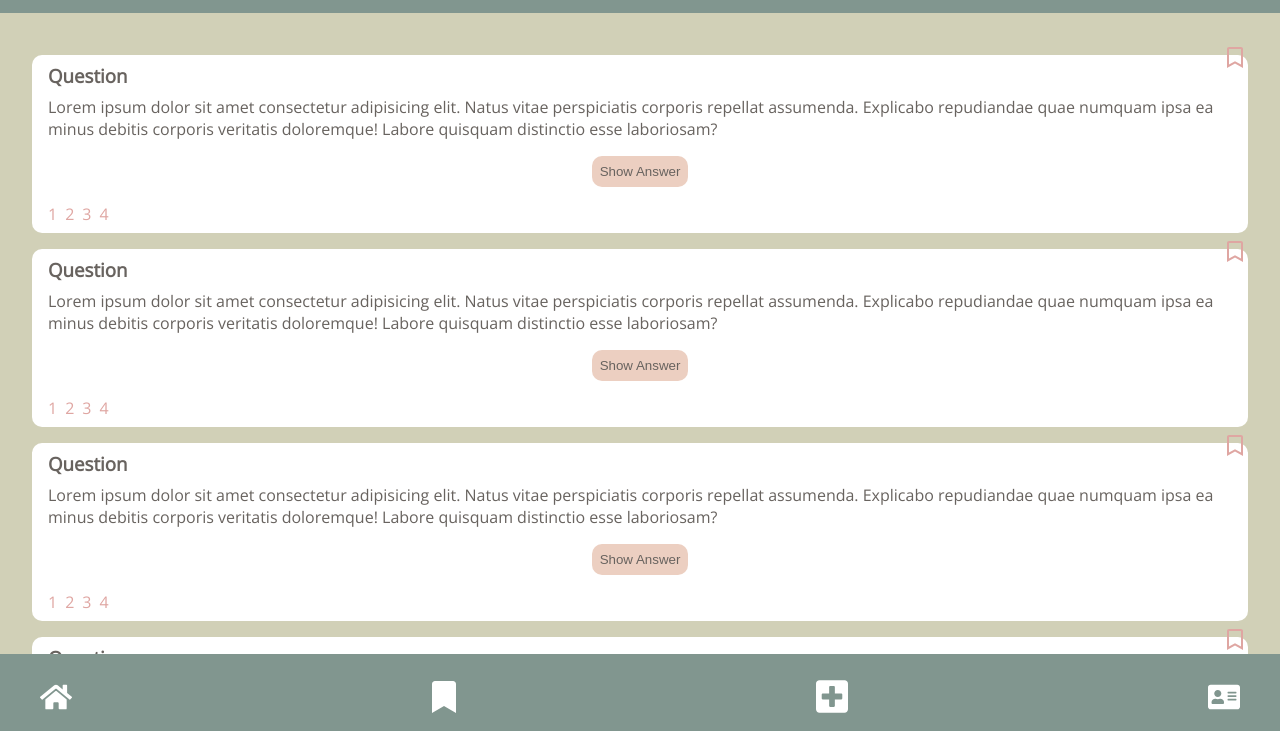
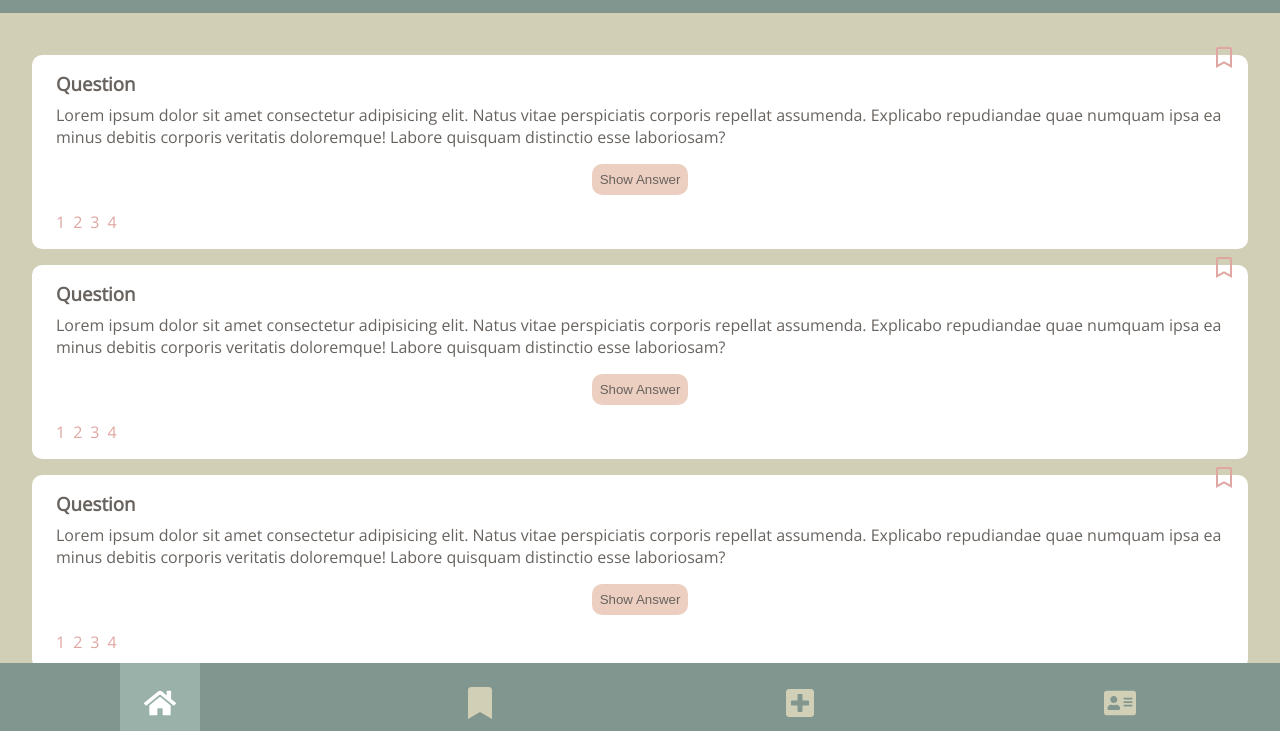
Before and after one commit to CJAkkuec/quiz-app-ca, a plain HTML site: page landingpage.html in a window 1280 px wide. Shown: the part 57-788 px from the top of the page. Drawn offline with nearby package versions, Linux system fonts and the light colour scheme.

Commit message:
change design

```diff
--- a/landingpage.html
+++ b/landingpage.html
@@ -3,7 +3,7 @@
     <meta charset="utf-8" />
     <meta name="viewport" content="width=device-width, initial-scale=1" />
 
-    <title>A Basic HTML5 Template</title>
+    <title>Quiz-App</title>
 
     <link
       rel="stylesheet"
@@ -137,23 +137,23 @@
     <footer>
       <ul>
         <li>
-          <a class="f-home" href="./landingpage.html"
+          <a class="f-home active-p" href="./landingpage.html"
             ><img src="./images/home-w.svg"
           /></a>
         </li>
         <li>
           <a class="f-bookmark" href="./bookmarks.html"
-            ><img src="./images/bookmark-w.svg"
+            ><img src="./images/bookmark-g.svg"
           /></a>
         </li>
         <li>
           <a class="f-create" href="./create.html"
-            ><img src="./images/plus-square-w.svg"
+            ><img src="./images/plus-square-g.svg"
           /></a>
         </li>
         <li>
           <a class="f-profile" href="./profile.html"
-            ><img src="./images/address-card-w.svg"
+            ><img src="./images/address-card-g.svg"
           /></a>
         </li>
       </ul>
--- a/styles.css
+++ b/styles.css
@@ -1,10 +1,16 @@
 :root {
+  /* Colors */
   --tag-color: #dfa6a2;
   --main-color: #d1d0b7;
-  --nav-color: #81968f;
+  --nav-color: rgba(129, 150, 143, 1);
+  --nav-color-lighter: rgb(153, 177, 169);
   --text-color: rgba(104, 99, 95, 1);
   --button-color: #eccfc1;
   --text-color-lighter: rgba(104, 99, 95, 0.7);
+
+  /* Fonts */
+  --deco-font: Roboto;
+  --main-font: "Open Sans";
 }
 
 * {
@@ -12,7 +18,7 @@
 }
 
 body {
-  font-family: Roboto;
+  font-family: var(--deco-font);
   background: var(--main-color);
 }
 
@@ -40,7 +46,7 @@ header {
 
 main {
   color: var(--text-color);
-  font-family: "Open Sans";
+  font-family: var(--main-font);
   padding: 6rem 1rem 6rem 1rem;
 }
 
@@ -58,7 +64,7 @@ main {
 
 article {
   display: block;
-  padding: 0.5rem;
+  padding: 1rem;
   margin: 1rem;
   position: relative;
   background: #fff;
@@ -128,9 +134,8 @@ article button:hover {
 .checked {
   display: block;
   position: absolute;
-  right: 0.3rem;
+  right: 1rem;
   top: -0.5rem;
-  background-image: url(./images/bookmark.svg);
   width: 1rem;
   height: 1.3rem;
 }
@@ -138,7 +143,7 @@ article button:hover {
 .unchecked {
   display: block;
   position: absolute;
-  right: 0.3rem;
+  right: 1rem;
   top: -0.5rem;
   width: 1rem;
   height: 1.3rem;
@@ -149,46 +154,53 @@ textarea {
   border: 1px dotted var(--tag-color);
   border-radius: 10px;
   margin-left: 0.5rem;
+  width: 60%;
+  padding: 0.5rem;
 }
 
 textarea::placeholder {
-  color: var(--text-color);
+  color: var(--text-color-lighter);
 }
 
 footer {
+  background: var(--nav-color);
   display: block;
   position: fixed;
   z-index: 1;
   bottom: 0;
   width: 100vw;
-  background: var(--nav-color);
 }
 
 footer ul {
   display: flex;
-  justify-content: space-between;
+  justify-content: space-around;
   list-style-type: none;
-  padding: 1.5rem;
-  align-items: center;
+  padding: 0;
 }
 
-footer li {
-  padding: 0 1rem 0 1rem;
+footer a:hover {
+  background: var(--nav-color-lighter);
+  transition: 0.3s ease-in-out;
+}
+
+.active-p {
+  background: var(--nav-color-lighter);
 }
 
 footer a {
+  display: block;
   text-decoration: none;
   color: #fff;
+  padding: 1.5rem;
 }
 
 .f-home img,
 .f-create img,
-.f-profile img {
+.f-profile img,
+.f-bookmark img {
   width: 2rem;
-}
-
-.f-bookmark img {
-  width: 1.5rem;
+  height: 2rem;
+  object-fit: scale-down;
 }
 
 blockquote {
```
Also changed, not shown: bookmarks.html (+5 -5 lines), create.html (+6 -9 lines), profile.html (+5 -5 lines), images/address-card-g.svg (added), images/bookmark-g.svg (added), images/bookmark-unchecked-g.svg (added), images/home-g.svg (added), images/plus-square-g.svg (added), 2 other files.
